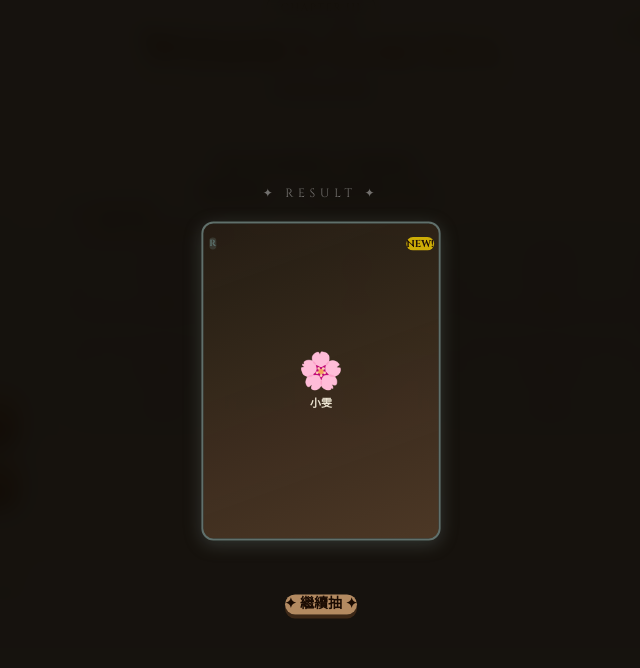
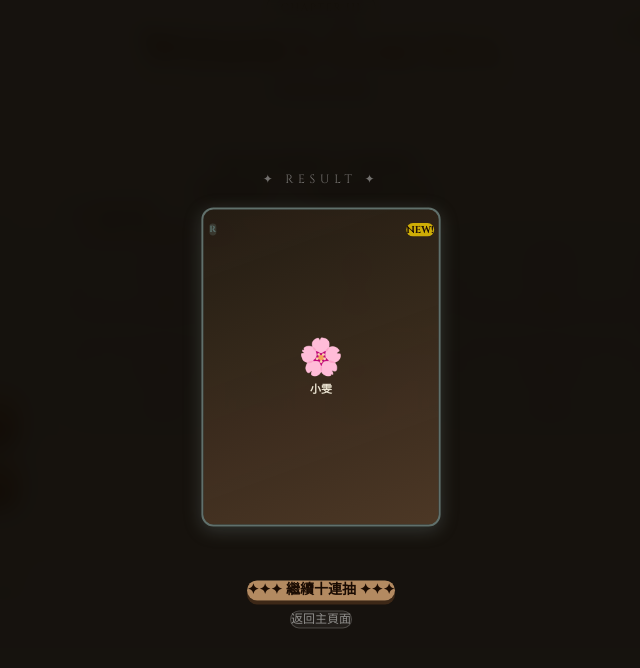
Before and after one commit to Brady0608/mo_hbd, a React (Vite) app: page / in a window 1280 px wide. Both pictures are taken after a click on the button "✦ 抽取祝福 ✦". Shown: the part 1902-2570 px from the top of the page, without its empty margins (319-959 px from the left). Built offline with nearby package versions, Linux system fonts and the light colour scheme; a web font is replaced by a local one.

Commit message:
feat: enhance GachaAnimation and WishesGacha with continue functionality and update rarity rates

```diff
--- a/src/components/GachaAnimation.jsx
+++ b/src/components/GachaAnimation.jsx
@@ -274,7 +274,7 @@ function ResultCard({ result, inventory, onClick }) {
 }
 
 /* ── ResultScreen ───────────────────────────────────────────────────────── */
-function ResultScreen({ results, inventory, onClose, onCardClick }) {
+function ResultScreen({ results, inventory, onClose, onContinue, onCardClick }) {
   const isSingle = results.length === 1
 
   return (
@@ -325,20 +325,38 @@ function ResultScreen({ results, inventory, onClose, onCardClick }) {
         點擊卡片可播放好友的祝福 ♪
       </motion.p>
 
-      <motion.button onClick={onClose}
-        className="px-10 py-3 rounded-full font-rpg font-semibold text-sm"
-        style={{ background:'rgba(212,163,115,0.92)', color:'#1a0a00',
-          boxShadow:'0 4px 0 rgba(120,72,36,0.45)' }}
-        initial={{ opacity:0, y:16 }} animate={{ opacity:1, y:0 }} transition={{ delay:0.5 }}
-        whileHover={{ scale:1.04, y:-2 }} whileTap={{ scale:0.94, y:3, transition:SPRING }}>
-        ✦ 繼續抽 ✦
-      </motion.button>
+      {/* 按鈕列 */}
+      <motion.div className="flex flex-col items-center gap-2.5"
+        initial={{ opacity:0, y:16 }} animate={{ opacity:1, y:0 }} transition={{ delay:0.5 }}>
+
+        {/* 繼續十連抽 — 主要行動 */}
+        <motion.button onClick={onContinue}
+          className="px-10 py-3 rounded-full font-rpg font-semibold text-sm"
+          style={{ background:'rgba(212,163,115,0.92)', color:'#1a0a00',
+            boxShadow:'0 4px 0 rgba(120,72,36,0.45)' }}
+          whileHover={{ scale:1.04, y:-2 }} whileTap={{ scale:0.94, y:3, transition:SPRING }}>
+          ✦✦✦ 繼續十連抽 ✦✦✦
+        </motion.button>
+
+        {/* 返回主頁面 — 次要 */}
+        <motion.button onClick={onClose}
+          className="font-rpg text-xs px-6 py-2 rounded-full"
+          style={{
+            border: '1px solid rgba(255,255,255,0.22)',
+            color: 'rgba(255,255,255,0.55)',
+            background: 'rgba(255,255,255,0.06)',
+          }}
+          whileHover={{ opacity:1, color:'rgba(255,255,255,0.85)' }}
+          whileTap={{ scale:0.95, transition:SPRING }}>
+          返回主頁面
+        </motion.button>
+      </motion.div>
     </motion.div>
   )
 }
 
 /* ── GachaAnimation (main export) ───────────────────────────────────────── */
-export default function GachaAnimation({ results, inventory, onClose, onCardClick }) {
+export default function GachaAnimation({ results, inventory, onClose, onContinue, onCardClick }) {
   const [innerPhase, setInnerPhase] = useState('effect')
 
   const tier = useMemo(() => {
@@ -360,7 +378,7 @@ export default function GachaAnimation({ results, inventory, onClose, onCardClic
             : tier === 'SSR' ? <SSREffect    key="ssr"  onDone={advance} />
             :                  <NormalEffect key="norm" onDone={advance} />
           : <ResultScreen key="result" results={results} inventory={inventory}
-              onClose={onClose} onCardClick={onCardClick} />
+              onClose={onClose} onContinue={onContinue} onCardClick={onCardClick} />
         }
       </AnimatePresence>
     </motion.div>
--- a/src/components/WishesGacha.jsx
+++ b/src/components/WishesGacha.jsx
@@ -696,6 +696,7 @@ export default function WishesGacha() {
   // ── State machine ──────────────────────────────────────────────────────
   const [gachaPhase,   setGachaPhase]   = useState('IDLE')  // 'IDLE' | 'ANIMATING'
   const [pullResults,  setPullResults]  = useState([])
+  const [pullKey,      setPullKey]      = useState(0)       // 每次新抽遞增，強制 GachaAnimation 重掛
   const [revealWish,   setRevealWish]   = useState(null)
   const [revealIsNew,  setRevealIsNew]  = useState(false)
   const [lastResults,  setLastResults]  = useState([])
@@ -704,17 +705,18 @@ export default function WishesGacha() {
   const allUnlocked = unlockedCount === ALL_WISHES.length
 
   // ── Pull handlers (走全螢幕動畫) ────────────────────────────────────────
-  const handleSinglePull = () => {
-    const results = drawSingle(); setPullResults(results); setGachaPhase('ANIMATING')
+  const startPull = (results) => {
+    setPullResults(results)
+    setPullKey(k => k + 1)   // 強制 GachaAnimation 重掛，重置動畫到 effect 階段
+    setGachaPhase('ANIMATING')
   }
-  const handleTenPull = () => {
-    const results = drawTen(); setPullResults(results); setGachaPhase('ANIMATING')
+  const handleSinglePull   = () => startPull(drawSingle())
+  const handleTenPull      = () => startPull(drawTen())
+  const handleContinuePull = useCallback(() => startPull(drawTen()), [drawTen])
+  const handleClaimURPull  = () => {
+    const result = claimUR(); if (result) startPull([result])
   }
-  const handleClaimURPull = () => {
-    const result = claimUR()
-    if (result) { setPullResults([result]); setGachaPhase('ANIMATING') }
-  }
-  const handleGachaClose       = useCallback(() => { setGachaPhase('IDLE'); setPullResults([]) }, [])
+  const handleGachaClose = useCallback(() => { setGachaPhase('IDLE'); setPullResults([]) }, [])
   const handleResultCardClick   = useCallback((result) => {
     setRevealWish({ ...result.wish, assignedRarity: result.rarity })
     setRevealIsNew(result.isNew)
@@ -943,9 +945,11 @@ export default function WishesGacha() {
       <AnimatePresence>
         {gachaPhase === 'ANIMATING' && (
           <GachaAnimation
+            key={pullKey}
             results={pullResults}
             inventory={inventory}
             onClose={handleGachaClose}
+            onContinue={handleContinuePull}
             onCardClick={handleResultCardClick}
           />
         )}
--- a/src/data/config.js
+++ b/src/data/config.js
@@ -17,9 +17,9 @@
 
 export const RARITY_RATES = {
   R:   70,   // 普通
-  SR:  27,   // 稀有
-  SSR: 2,   // 超稀有
-  UR:  1,   // 極稀有
+  SR:  28.7,   // 稀有
+  SSR: 1,   // 超稀有
+  UR:  0.3,   // 極稀有
 }
 
 // ssrPityCounter 累積到此值時，該抽強制從 SSR 池出貨（第 50 抽保底，不含 UR）
```
